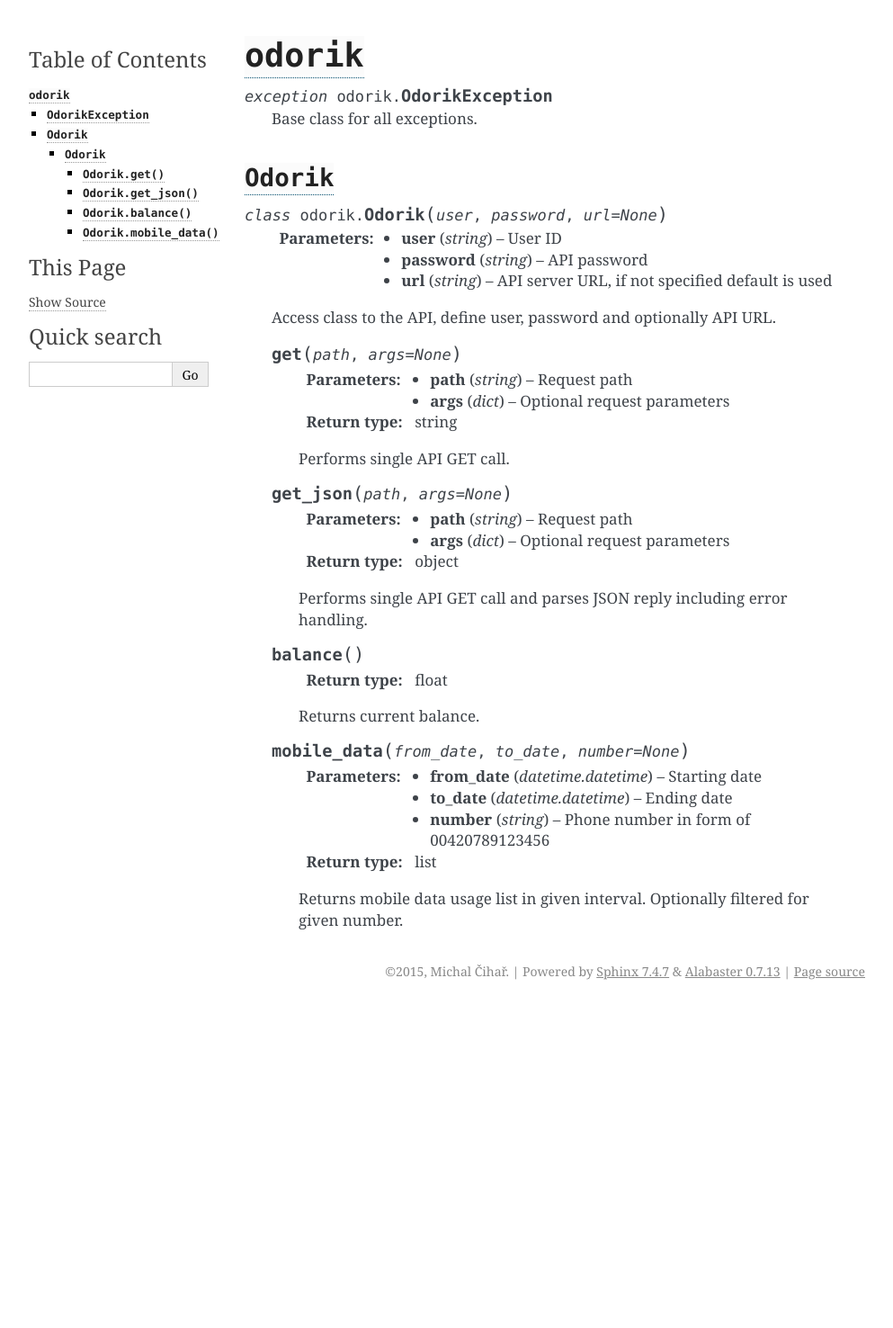
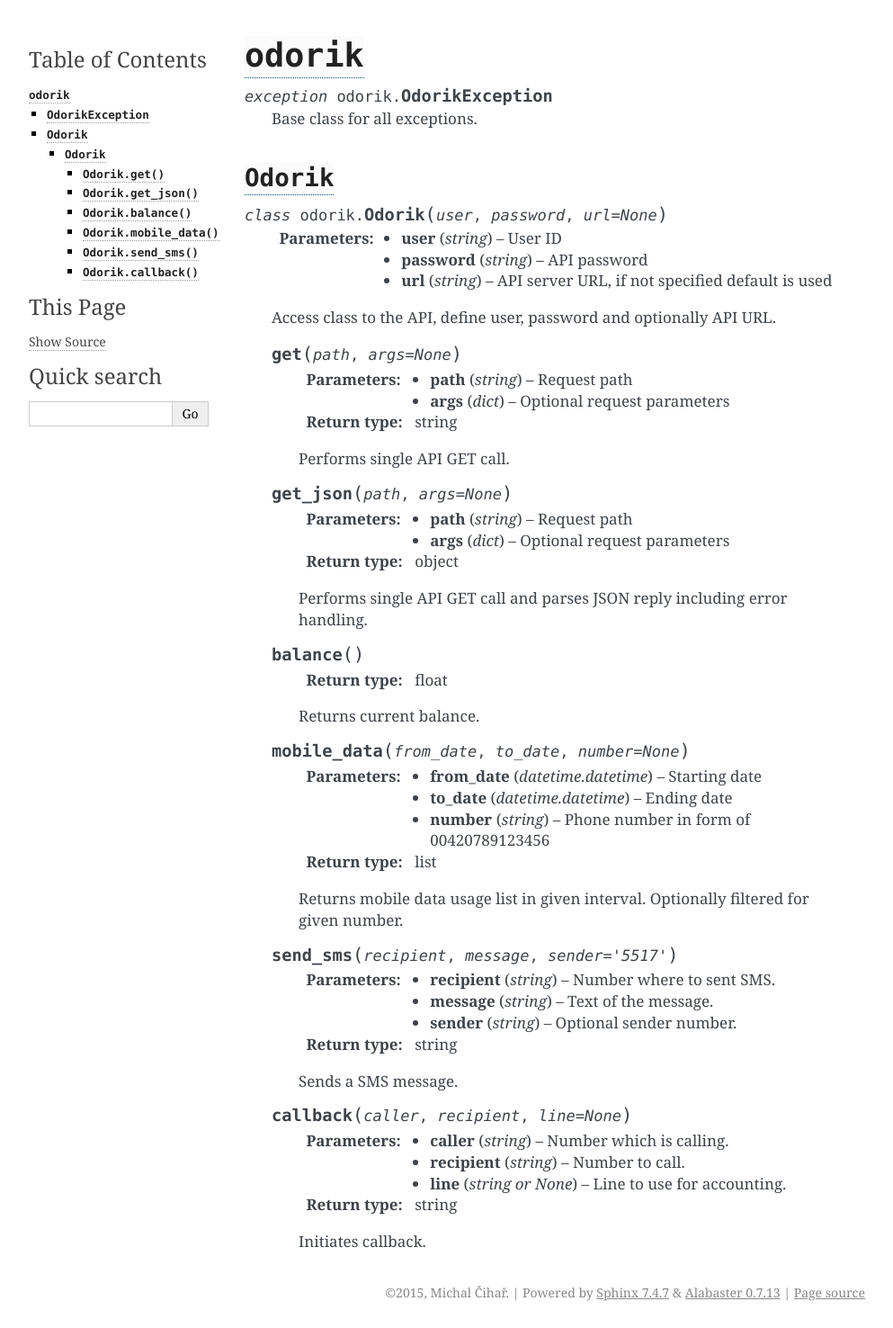
Before and after one commit to nijel/odorik, a Sphinx documentation site: the page built from docs/python.rst, in a window 1280 px wide. Shown: the whole page at 90% size, without its empty margins (148-1141 px from the left). Built offline with Sphinx 7.4.7, drawn with Linux system fonts in a browser that asks for light colours; before the commit the page ends 1119 px from its top, so only the background shows below that.

Commit message:
Document send_sms API call
Signed-off-by: Michal Čihař <michal@cihar.com>

```diff
--- a/docs/python.rst
+++ b/docs/python.rst
@@ -64,7 +64,19 @@
         Returns mobile data usage list in given interval. Optionally filtered
         for given number.
 
-    .. method: callback(caller, recipient, line=None)
+    .. method:: send_sms(recipient, message, sender='5517')
+
+        :param recipient: Number where to sent SMS.
+        :type recipient: string
+        :param message: Text of the message.
+        :type message: string
+        :param sender: Optional sender number.
+        :type sender: string
+        :rtype: string
+
+        Sends a SMS message.
+
+    .. method:: callback(caller, recipient, line=None)
 
         :param caller: Number which is calling.
         :type caller: string
```
